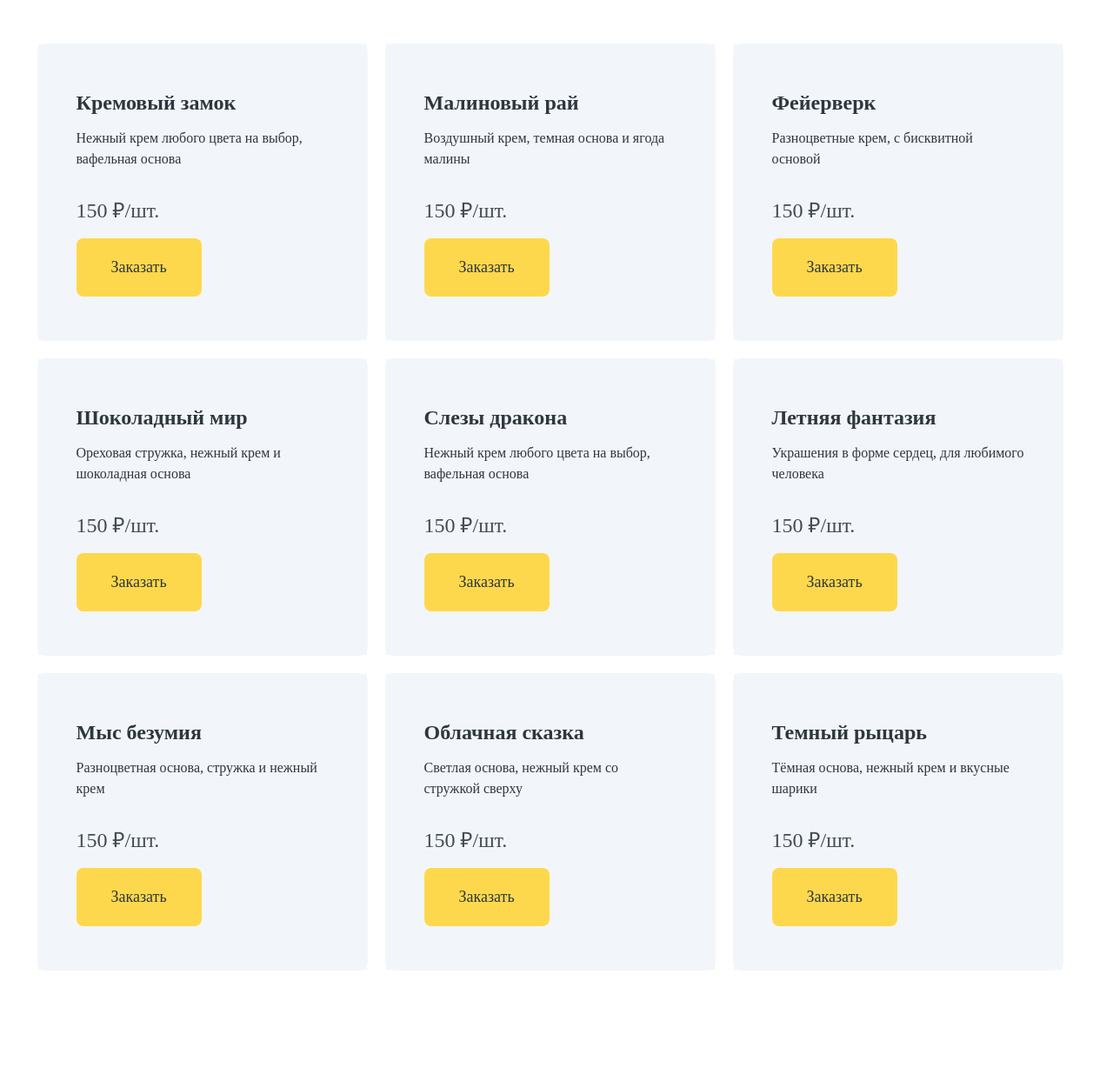
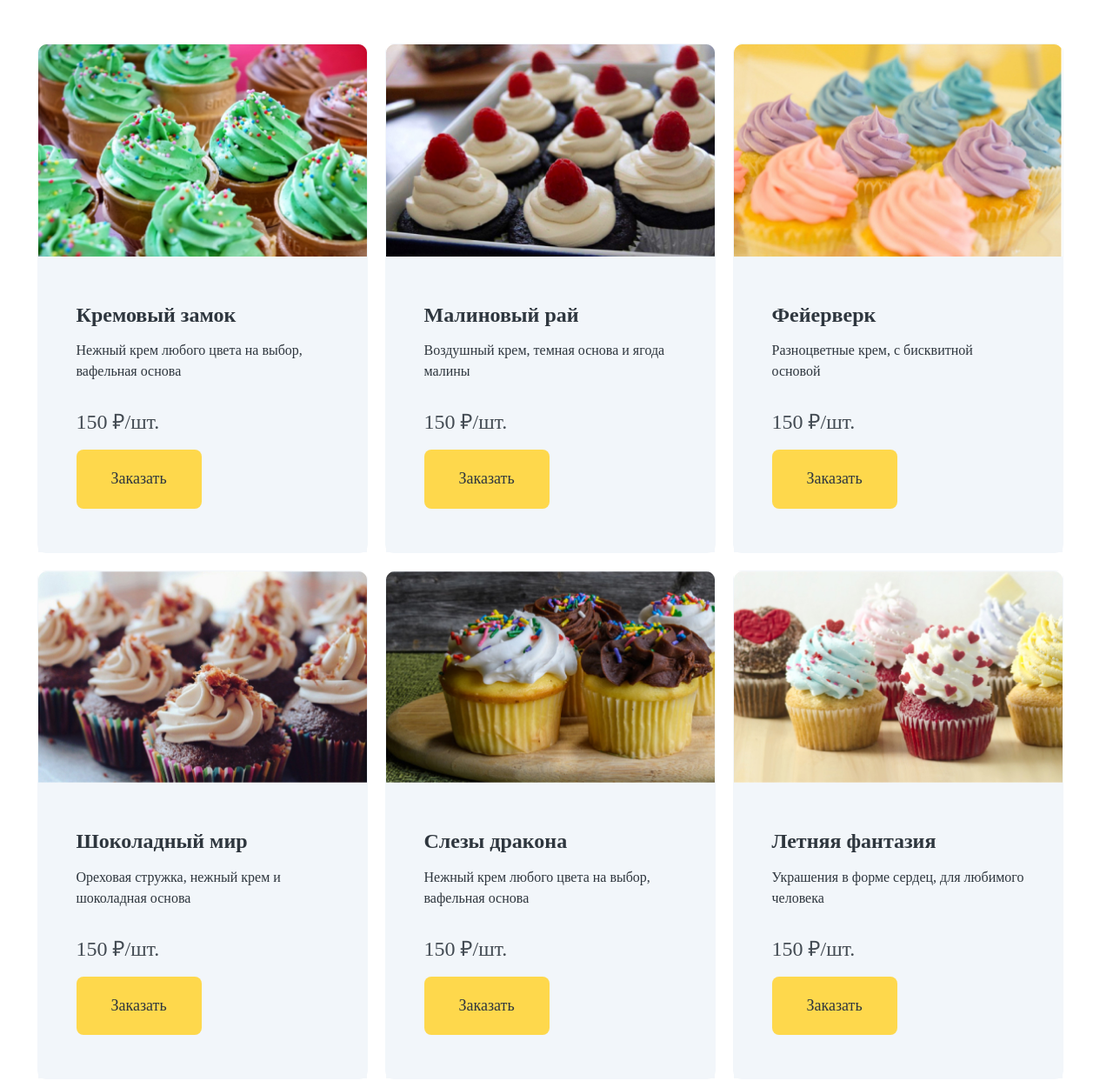
Before and after one commit to Wickell11/My-Dev-13, a plain HTML site: page index.html in a window 1280 px wide. Shown: the top 1243 px of the page at 87% size. Before the commit the page ends 1166 px from the top, so only its background shows below. Drawn offline with Linux system fonts and the light colour scheme; the site is published under a folder, as on GitHub Pages, so addresses that start at the root find nothing.

Commit message:
Update index.html

```diff
--- a/index.html
+++ b/index.html
@@ -13,7 +13,7 @@
         <ul class="list-reset cakes__list grid">
           <li class="cakes__item">
             <article class="card">
-              <div class="card__image"><img src="/img/card-1.jpg" alt="" class="card__img"></div>
+              <div class="card__image"><img src="img/card-1.jpg" alt="" class="card__img"></div>
               <div class="card__text">
                 <div class="card__text-top">
                   <h3 class="card__title">Кремовый замок</h3>
@@ -28,7 +28,7 @@
           </li>
           <li class="cakes__item">
             <article class="card">
-              <div class="card__image"><img src="/img/card-2.jpg" alt="" class="card__img"></div>
+              <div class="card__image"><img src="img/card-2.jpg" alt="" class="card__img"></div>
               <div class="card__text">
                 <div class="card__text-top">
                   <h3 class="card__title">Малиновый рай</h3>
@@ -43,7 +43,7 @@
           </li>
           <li class="cakes__item">
             <article class="card">
-              <div class="card__image"><img src="/img/card-3.jpg" alt="" class="card__img"></div>
+              <div class="card__image"><img src="img/card-3.jpg" alt="" class="card__img"></div>
               <div class="card__text">
                 <div class="card__text-top">
                   <h3 class="card__title">Фейерверк</h3>
@@ -58,7 +58,7 @@
           </li>
           <li class="cakes__item">
             <article class="card">
-              <div class="card__image"><img src="/img/card-4.jpg" alt="" class="card__img"></div>
+              <div class="card__image"><img src="img/card-4.jpg" alt="" class="card__img"></div>
               <div class="card__text">
                 <div class="card__text-top">
                   <h3 class="card__title">Шоколадный мир</h3>
@@ -73,7 +73,7 @@
           </li>
           <li class="cakes__item">
             <article class="card">
-              <div class="card__image"><img src="/img/card-5.jpg" alt="" class="card__img"></div>
+              <div class="card__image"><img src="img/card-5.jpg" alt="" class="card__img"></div>
               <div class="card__text">
                 <div class="card__text-top">
                   <h3 class="card__title">Слезы дракона</h3>
@@ -88,7 +88,7 @@
           </li>
           <li class="cakes__item">
             <article class="card">
-              <div class="card__image"><img src="/img/card-6.jpg" alt="" class="card__img"></div>
+              <div class="card__image"><img src="img/card-6.jpg" alt="" class="card__img"></div>
               <div class="card__text">
                 <div class="card__text-top">
                   <h3 class="card__title">Летняя фантазия</h3>
@@ -103,7 +103,7 @@
           </li>
           <li class="cakes__item">
             <article class="card">
-              <div class="card__image"><img src="/img/card-7.jpg" alt="" class="card__img"></div>
+              <div class="card__image"><img src="img/card-7.jpg" alt="" class="card__img"></div>
               <div class="card__text">
                 <div class="card__text-top">
                   <h3 class="card__title">Мыс безумия</h3>
@@ -118,7 +118,7 @@
           </li>
           <li class="cakes__item">
             <article class="card">
-              <div class="card__image"><img src="/img/card-8.jpg" alt="" class="card__img"></div>
+              <div class="card__image"><img src="img/card-8.jpg" alt="" class="card__img"></div>
               <div class="card__text">
                 <div class="card__text-top">
                   <h3 class="card__title">Облачная сказка</h3>
@@ -133,7 +133,7 @@
           </li>
           <li class="cakes__item">
             <article class="card">
-              <div class="card__image"><img src="/img/card-9.jpg" alt="" class="card__img"></div>
+              <div class="card__image"><img src="img/card-9.jpg" alt="" class="card__img"></div>
               <div class="card__text">
                 <div class="card__text-top">
                   <h3 class="card__title">Темный рыцарь</h3>
```
